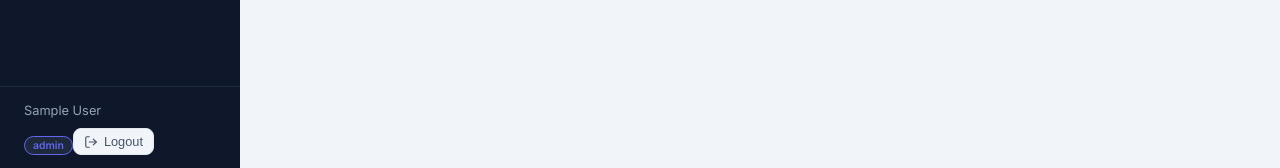
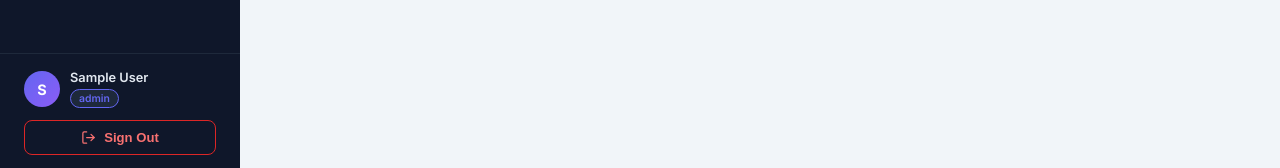
Before and after one commit to Siddhartha010/chrono, a React (Create React App) app in the folder frontend/: page / in a window 1280 px wide. Shown: the part 629-797 px from the top of the page. Built offline with nearby package versions, Linux system fonts and the light colour scheme; no server answers; sample sign-in values are in the browser's storage; the HTML template or start-up script is replaced by a standard one.

Commit message:
feat: redesign sidebar logout - user avatar, name, role badge, red sign out button with hover effect

```diff
--- a/frontend/src/components/Layout.js
+++ b/frontend/src/components/Layout.js
@@ -50,10 +50,30 @@ export default function Layout() {
           ))}
         </nav>
         <div className="sidebar-footer">
-          <div style={{ color: '#94a3b8', fontSize: '0.8rem' }}>{user?.name}</div>
-          <div style={roleBadgeStyle}>{user?.role}</div>
-          <button className="btn btn-secondary btn-sm" style={{ marginTop: 10 }} onClick={handleLogout}>
-            <LogOut size={14} /> Logout
+          <div style={{ display: 'flex', alignItems: 'center', gap: 10, marginBottom: 12 }}>
+            <div style={{
+              width: 36, height: 36, borderRadius: '50%',
+              background: 'linear-gradient(135deg, #6366f1, #8b5cf6)',
+              display: 'flex', alignItems: 'center', justifyContent: 'center',
+              fontWeight: 700, fontSize: '0.9rem', color: '#fff', flexShrink: 0
+            }}>
+              {user?.name?.charAt(0).toUpperCase()}
+            </div>
+            <div>
+              <div style={{ color: '#e2e8f0', fontSize: '0.8rem', fontWeight: 600 }}>{user?.name}</div>
+              <div style={roleBadgeStyle}>{user?.role}</div>
+            </div>
+          </div>
+          <button onClick={handleLogout} style={{
+            width: '100%', display: 'flex', alignItems: 'center', justifyContent: 'center',
+            gap: 8, padding: '9px 0', borderRadius: 8, border: '1px solid #dc2626',
+            background: 'transparent', color: '#f87171', fontSize: '0.82rem',
+            fontWeight: 600, cursor: 'pointer', transition: 'all 0.15s'
+          }}
+            onMouseEnter={e => { e.currentTarget.style.background = '#dc2626'; e.currentTarget.style.color = '#fff'; }}
+            onMouseLeave={e => { e.currentTarget.style.background = 'transparent'; e.currentTarget.style.color = '#f87171'; }}
+          >
+            <LogOut size={15} /> Sign Out
           </button>
         </div>
       </aside>
```
